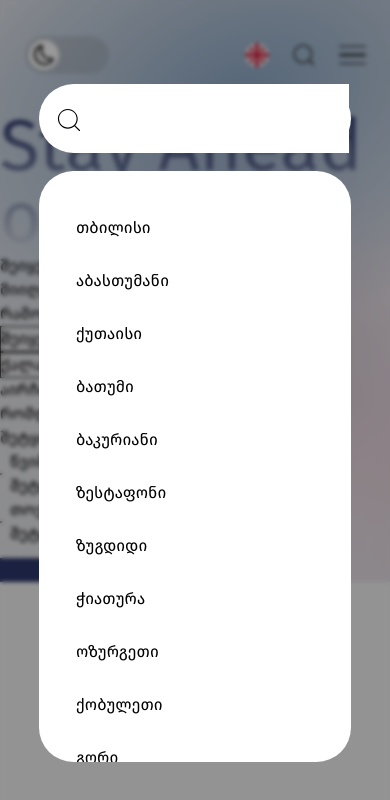
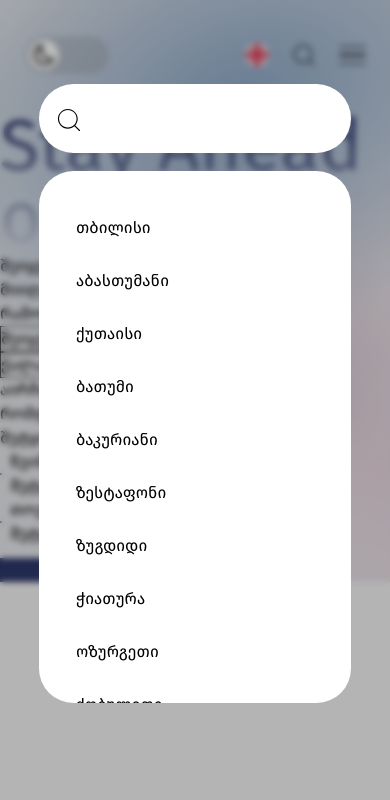
Before and after one commit to giorgigobechia/amindi.today, a Next.js app: page /notification in a window 390 px wide. Both pictures are taken after a click on the button 304 px from the left and 55 px from the top of the page. Shown: the top 800 px of the page. Built offline with nearby package versions, Linux system fonts and the light colour scheme.

Commit message:
fixed searchbar heights in mobile

```diff
--- a/src/common/components/__molecules/SearchBar.tsx
+++ b/src/common/components/__molecules/SearchBar.tsx
@@ -22,8 +22,8 @@ const SearchBar = ({ handleSearchClose }: SearchProps) => {
     return (
         <div>
             <div
-                className="fixed top-0 left-0 w-[100%] h-full z-30 bg-[#00000066]"
-                style={{ backdropFilter: "blur(2px)" }}
+                className="fixed top-0 left-0 w-[100%] h-full z-30 bg-[#00000044]"
+                style={{ backdropFilter: "blur(3px)" }}
                 onClick={handleSearchClose}
             />
             <div className="flex flex-col gap-[18px] fixed top-[10vh] md:left-[30%] md:translate-x-0 md:translate-y-0 md:w-[39.8%] w-[80%] left-[50%] translate-x-[-50%] min-h-[200px] z-50 overflow-hidden">
@@ -39,12 +39,12 @@ const SearchBar = ({ handleSearchClose }: SearchProps) => {
                         />
                     </button>
                     <input
-                        className="w-[80%] h-[100%] bg-white dark:bg-black border-[0px] absolute left-[60px] outline-none"
+                        className="w-[72%] h-[100%] bg-white dark:bg-black rounded-[34.5px] border-[0px] absolute left-[60px] outline-none"
                         onChange={(e) => setSearch(e.target.value)}
                     />
                 </div>
                 <div
-                    className={`w-full h-[70vh] bg-white dark:bg-black rounded-[34.5px]  ${
+                    className={`w-full md:h-[70vh] h-[63vh] bg-white dark:bg-black rounded-[34.5px]  ${
                         resolvedTheme === "light"
                             ? "search-scroll-dark"
                             : "search-scroll"
```
